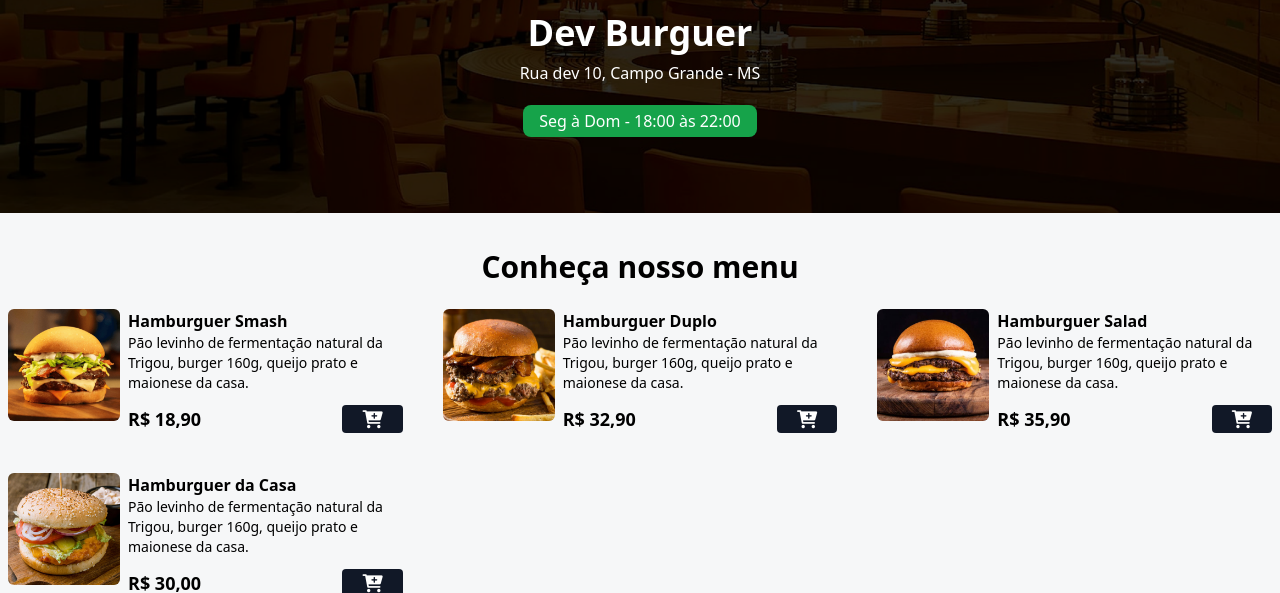
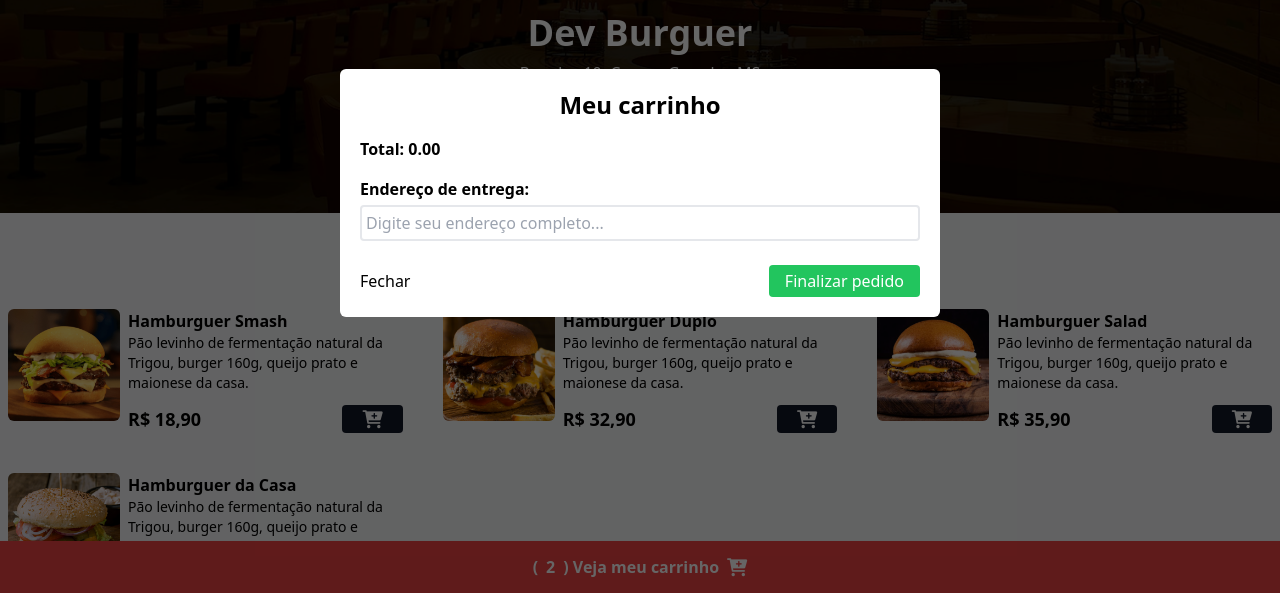
Before and after one commit to daianaadepaula/cardapio-restaurante-js, a website: page index.html in a window 1280 px wide. Shown: the part 207-800 px from the top of the page. Drawn offline with Linux system fonts and the light colour scheme.

Commit message:
feat: modal cart

```diff
--- a/index.html
+++ b/index.html
@@ -165,6 +165,31 @@
 
 	</div>
 
+	<!-- modal cart -->
+	<div class="bg-black/60 w-full h-full fixed top-0 left-0 z-[99] flex items-center justify-center">
+
+		<div class="bg-white p-5 rounded-md min-w-[90%] md:min-w-[600px]">
+			<h2 class="text-center font-bold text-2xl mb-2">Meu carrinho</h2>
+
+			<div id="cart-items" class="flex justify-between mb-2 flex-col"></div>
+
+			<p class="font-bold">Total: <span id="cart-total">0.00</span></p>
+
+			<p class="font-bold mt-4">Endereço de entrega:</p>
+			<input type="text" id="address" placeholder="Digite seu endereço completo..."
+				class="w-full border-2 p-1 rounded my-1" />
+			<p class="text-red-500 hidden" id="address-warn">Digite seu endereço completo!</p>
+
+			<div class="flex items-center justify-between mt-5 w-full">
+				<button id="close-modal-btn">Fechar</button>
+				<button id="checkout-btn" class="bg-green-500 text-white px-4 py-1 rounded">Finalizar pedido</button>
+			</div>
+
+		</div>
+
+	</div>
+	<!-- modal cart -->
+
 	<!-- button cart footer -->
 	<footer class="w-full bg-red-500 py-3 fixed bottom-0 z-40 flex items-center justify-center">
 		<button class="flex items-center gap-2 text-white font-bold" id="cart-btn">
```
Also changed, not shown: css/output.css.
